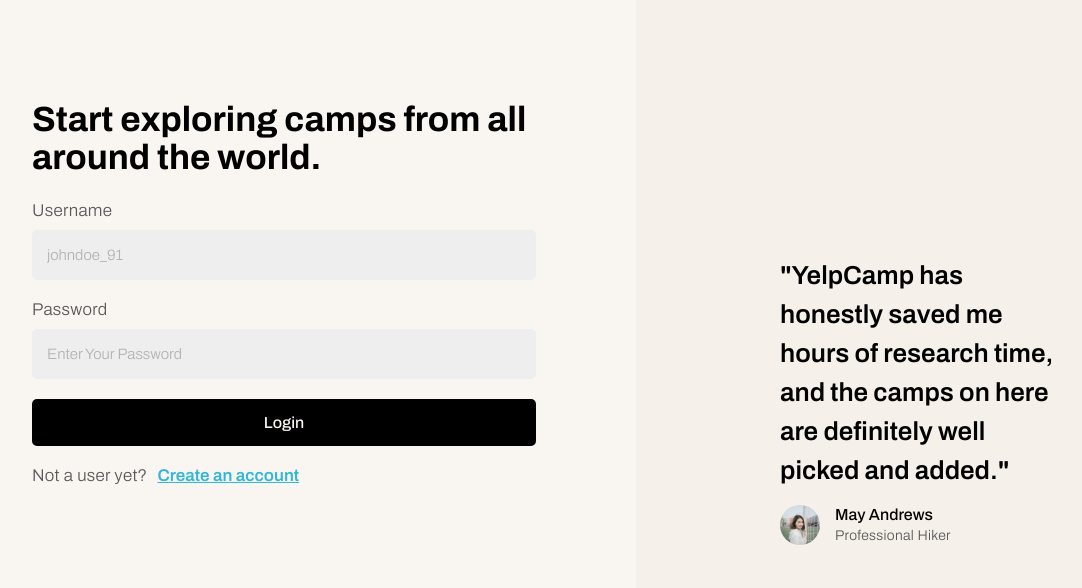
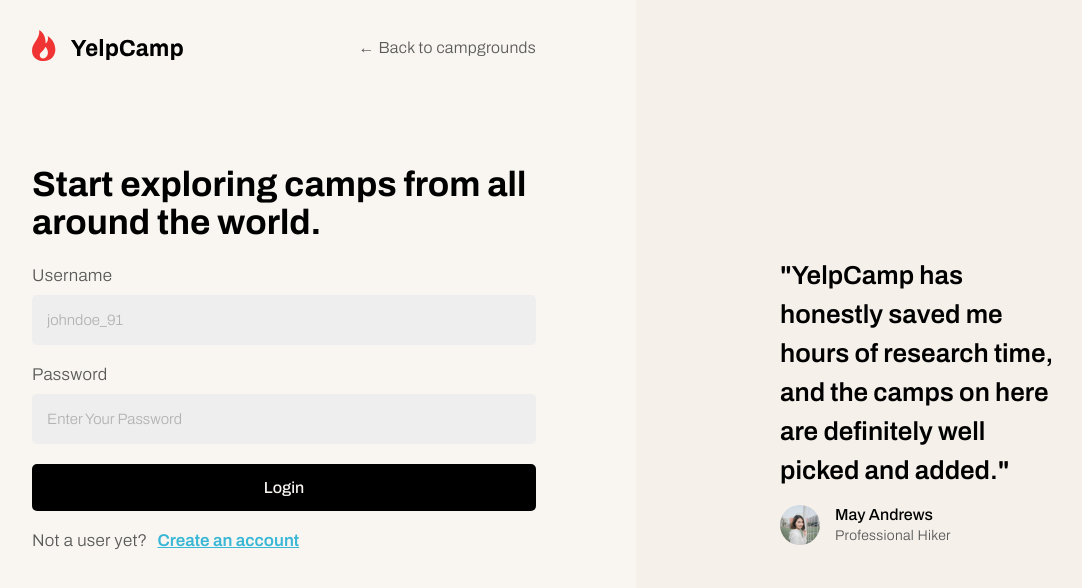
Before and after one commit to ChristianRL23/yelp-camp, a React (Create React App) app: page /login in a window 1280 px wide. Shown: the top 588 px of the page, without its empty margins (68-1150 px from the left). Built offline with nearby package versions, Linux system fonts and the light colour scheme.

Commit message:
Add header to the account layout.

```diff
--- a/src/layouts/Account/Account.jsx
+++ b/src/layouts/Account/Account.jsx
@@ -1,12 +1,19 @@
 import AccountInput from '../../components/AccountInput/AccountInput';
 import './Account.scss';
 import quoteAuthor from './User.svg';
+import logo from './Logo.svg';
 import Button from './../../components/Button/Button';
 
 const Account = () => {
   return (
     <section className="account">
       <div className="account__left">
+        <header className="account__left__header">
+          <img src={logo} alt="Logo" />
+          <div className="account__left__header__back">
+            <p> &#8592; Back to campgrounds</p>
+          </div>
+        </header>
         <div className="account__left__content">
           <h3 className="account__left__content__title">
             Start exploring camps from all around the world.
--- a/src/layouts/Account/Account.scss
+++ b/src/layouts/Account/Account.scss
@@ -6,13 +6,25 @@
 
   &__left {
     width: 55%;
-    display: flex;
-    justify-content: center;
+    @include s.layoutPadding;
+
+    &__header {
+      margin-bottom: 10rem;
+      display: flex;
+      justify-content: space-between;
+      align-items: center;
+
+      img {
+        height: 3.5rem;
+      }
+
+      &__back {
+        @include s.paragraph(1.6);
+        cursor: pointer;
+      }
+    }
 
     &__content {
-      margin-top: 10rem;
-      padding: 0 10rem;
-
       &__title {
         font-size: 3.5rem;
         margin-bottom: 2.5rem;
@@ -35,7 +47,7 @@
         }
 
         &__action {
-          color: rgb(50, 183, 216);
+          color: rgb(57, 183, 214);
           font-size: 1.7rem;
           font-weight: 600;
         }
```
Also changed, not shown: src/layouts/Account/Logo.svg (added).
